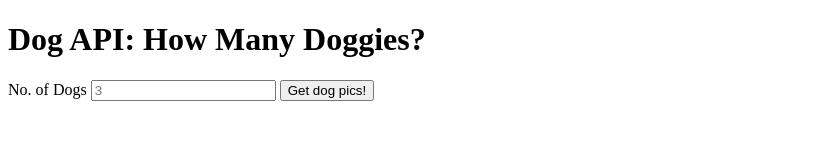
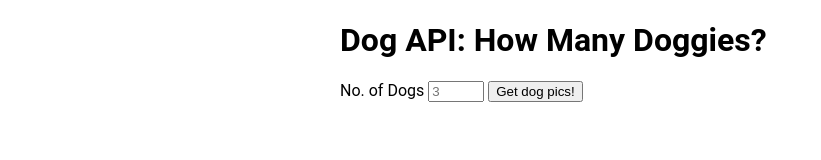
Before and after one commit to ollythedeveloper/dogAPI1, a plain HTML site: page index.html in a window 1280 px wide. Shown: the whole page, without its empty margins (0-821 px from the left). Drawn offline with nearby package versions, Linux system fonts and the light colour scheme.

Commit message:
completed dog app 1

```diff
--- a/index.css
+++ b/index.css
@@ -0,0 +1,12 @@
+* {
+    box-sizing: border-box;
+  }
+
+  body {
+    font-family: 'Roboto', sans-serif;
+  }
+
+  .container {
+    max-width: 600px;
+    margin: 0 auto;
+  }
--- a/index.html
+++ b/index.html
@@ -16,8 +16,8 @@
 
         <form>
           <label for="dogamt">No. of Dogs</label>
-          <input id="dogamt" type="text" name="numberOf" maxlength="2" placeholder="3"/>
-          <input type="submit" value="Get dog pics!">
+          <input id="dogamt" type="number" name="numberOf" min="1" max="50" maxlength="2" placeholder="3"/>
+          <button class="submit" ><span>Get dog pics!</span></button>
         </form>
   <script src="index.js"></script>
 </body>
--- a/index.js
+++ b/index.js
@@ -9,10 +9,18 @@ function getDogImage(dogNum) {
 
 function watchForm(){
     $('form').submit(event => {
+        if($('#dogamt').val().length===0){
+            event.preventDefault();
+            let dogNum = 3;
+            console.log(dogNum);
+            getDogImage(dogNum);
+        }else{
         event.preventDefault();
         let dogNum= $('#dogamt').val();
         console.log(dogNum);
         getDogImage(dogNum);
+        $('#dogamt').val('');
+        }
     })
 }
 
```
